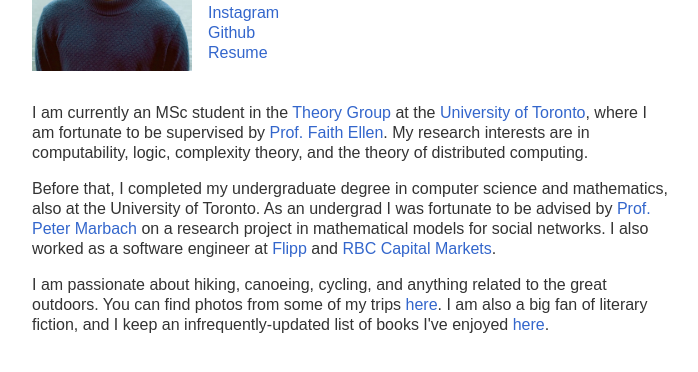
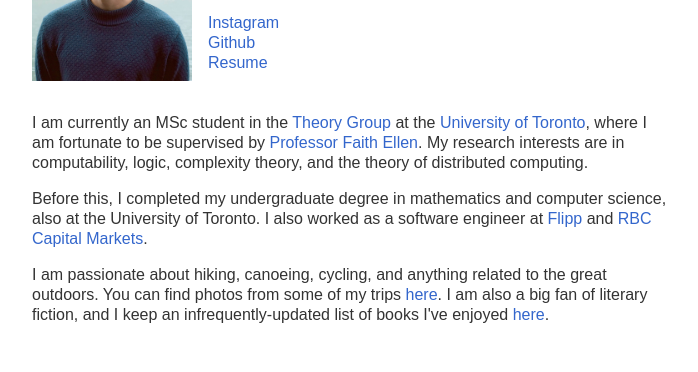
Before and after one commit to kaymanb/online-presence, a plain HTML site: page index.html in a window 1280 px wide. Shown: the part 296-668 px from the top of the page, without its empty margins (288-986 px from the left). Drawn offline with Linux system fonts and the light colour scheme.

Commit message:
Updated text

```diff
--- a/index.html
+++ b/index.html
@@ -26,13 +26,12 @@
             <p>
                 I am currently an MSc student in the <a href="https://www.cs.toronto.edu/theory/">Theory Group</a> at the
                 <a href="https://www.utoronto.ca">University of Toronto</a>, where I am fortunate to be supervised
-                by <a href="https://www.cs.toronto.edu/~faith">Prof. Faith Ellen</a>. My research interests are in computability,
+                by <a href="https://www.cs.toronto.edu/~faith">Professor Faith Ellen</a>. My research interests are in computability,
                 logic, complexity theory, and the theory of distributed computing.
             </p>
             <p>
-                Before that, I completed my undergraduate degree in computer science and mathematics, also at the University of Toronto.
-                As an undergrad I was fortunate to be advised by <a href="https://www.cs.toronto.edu/~marbach">Prof. Peter Marbach</a>
-                on a research project in mathematical models for social networks. I also worked as a software engineer at
+                Before this, I completed my undergraduate degree in mathematics and computer science, also at the University of Toronto.
+                I also worked as a software engineer at
                 <a href="https://corp.flipp.com/">Flipp</a> and <a href="https://www.rbccm.com/en/">RBC Capital Markets</a>.
             </p>
             <p>
```
